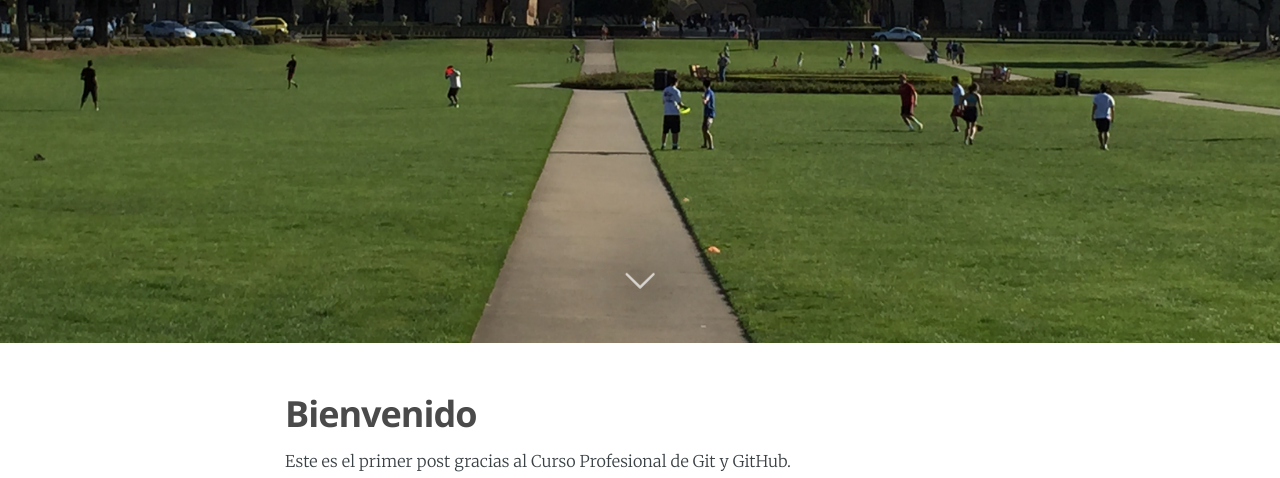
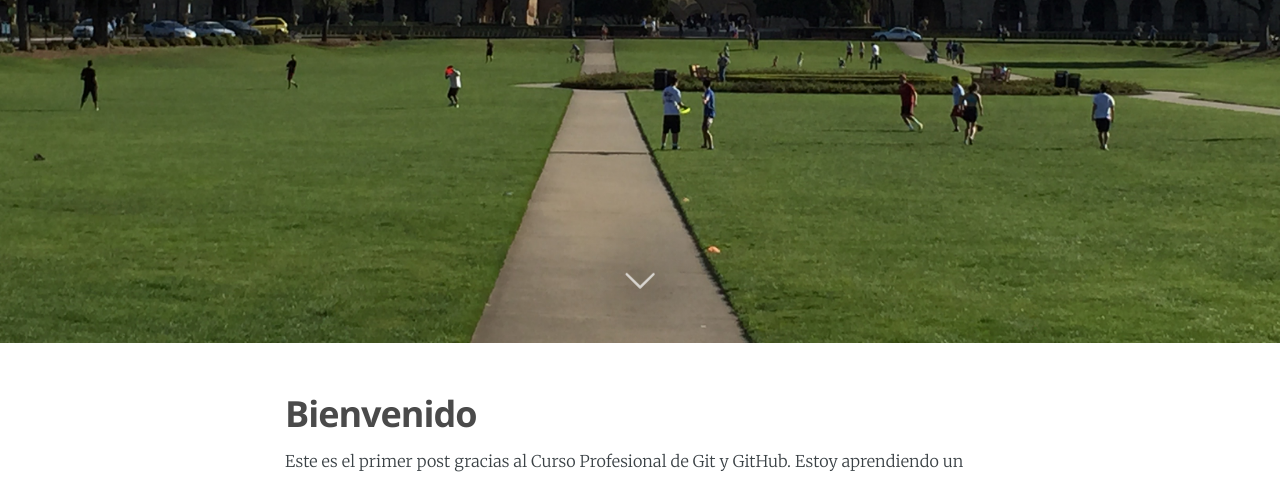
Before and after one commit to papabarbas/ejercicio, a plain HTML site: page index.html in a window 1280 px wide. Shown: the part 457-935 px from the top of the page. Drawn offline with nearby package versions, Linux system fonts and the light colour scheme.

Commit message:
Cambio en la descripción del primer post

```diff
--- a/index.html
+++ b/index.html
@@ -96,7 +96,7 @@
                     </h2>
                 </header>
                 <section class="post-excerpt">
-                    <p>Este es el primer post gracias al Curso Profesional de Git y GitHub.<a class="read-more" href="post-1/"></a></p>
+                    <p>Este es el primer post gracias al Curso Profesional de Git y GitHub. Estoy aprendiendo un montón.<a class="read-more" href="post-1/"></a></p>
                 </section>
                 <footer class="post-meta">
                     <a href="author/mike/">Mike Nieva</a>
```
